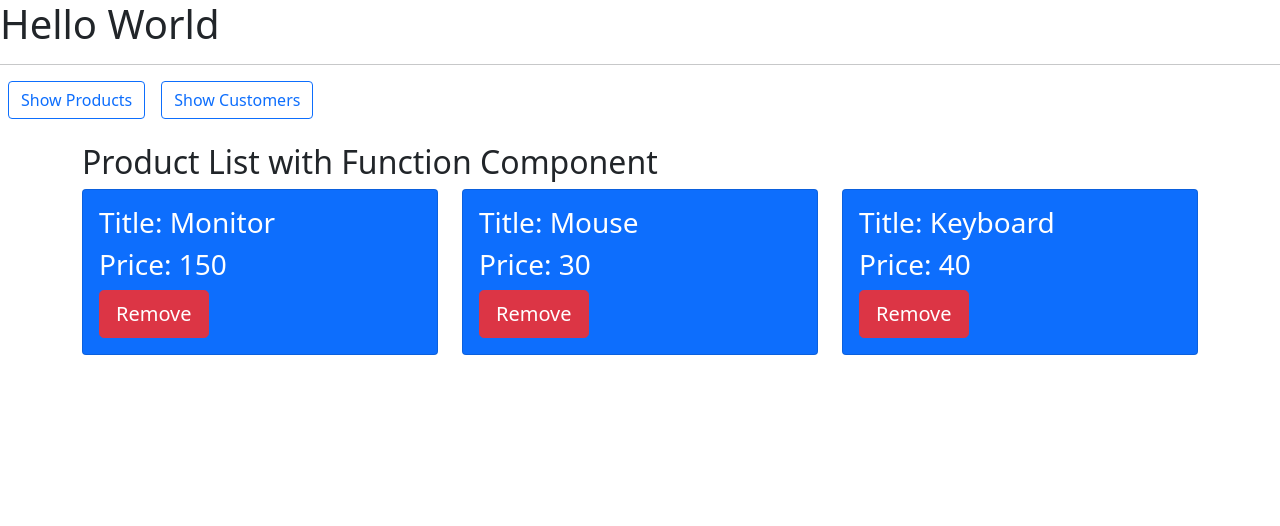
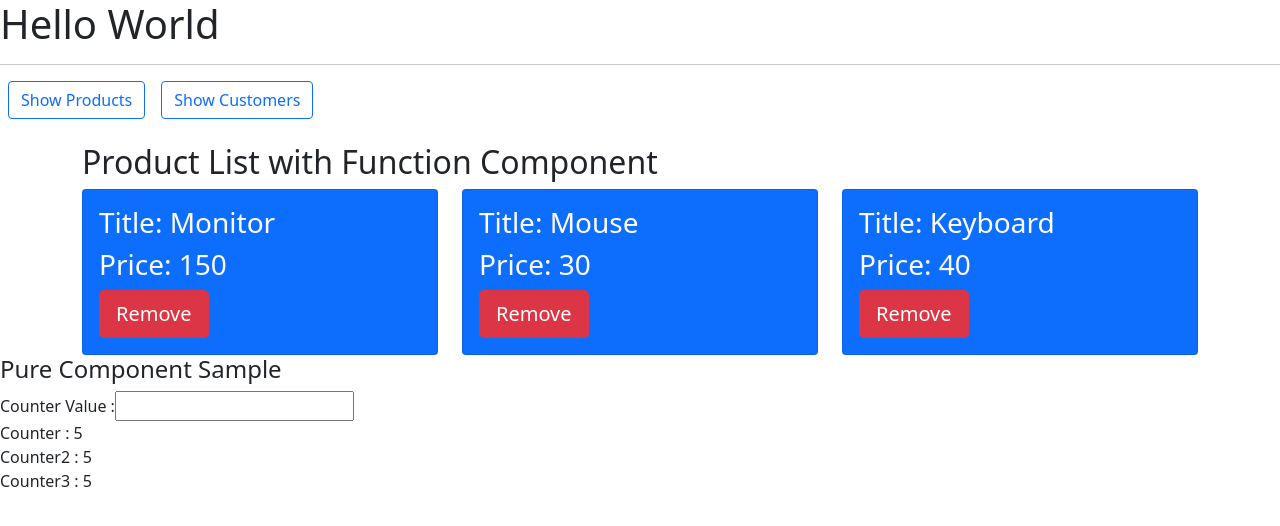
Before and after one commit to MamadTaheri/react-training, a React (Create React App) app: page / in a window 1280 px wide. Shown: the top 526 px of the page. Built offline with nearby package versions, Linux system fonts and the light colour scheme.

Commit message:
working with Pure Components

```diff
--- a/src/App.js
+++ b/src/App.js
@@ -1,9 +1,13 @@
 import React, {useState} from 'react';
 import ProductList from "./components/product/ProductList";
 import CustomerList from "./components/customer/CustomerList";
+import Counter from "./components/Counter";
+import Counter2 from "./components/Counter2";
+import Counter3 from "./components/Counter3";
 
 function App() {
     const [showProductComponent, setShowProductComponent] = useState(true);
+    const [counter, setCounter] = useState(5);
     return (
         <div>
             <h1>Hello World</h1>
@@ -13,6 +17,13 @@ function App() {
             <br />
             <br />
             {showProductComponent ? <ProductList /> : <CustomerList />}
+            <h4>Pure Component Sample</h4>
+            <label>Counter Value :
+                <input type={"number"} onChange={(event) => setCounter(parseInt(event.target.value))} />
+            </label>
+            <Counter counter={counter} />
+            <Counter2 counter={counter} />
+            <Counter3 counter={counter} />
         </div>
     );
 }
--- /dev/null
+++ b/src/components/Counter.js
@@ -0,0 +1,22 @@
+import React, {PureComponent} from 'react';
+
+class Counter extends PureComponent {
+    componentDidMount() {
+        console.log("Cpounter componentDidMount")
+    }
+
+    componentDidUpdate(){
+        console.log("Counter componentDidUpdate")
+    }
+
+
+    render() {
+        return (
+            <div>
+                Counter : {this.props.counter}
+            </div>
+        );
+    }
+}
+
+export default Counter;
--- /dev/null
+++ b/src/components/Counter2.js
@@ -0,0 +1,29 @@
+import React, {Component} from 'react';
+
+class Counter2 extends Component {
+    componentDidMount() {
+        console.log("Cpounter2 componentDidMount")
+    }
+
+    componentDidUpdate(){
+        console.log("Counter2 componentDidUpdate")
+    }
+
+    shouldComponentUpdate(nextProps, nextState) {
+        if(nextProps.counter === this.props.counter){
+            return false;
+        }
+        return true;
+    }
+
+
+    render() {
+        return (
+            <div>
+                Counter2 : {this.props.counter}
+            </div>
+        );
+    }
+}
+
+export default Counter2;
--- /dev/null
+++ b/src/components/Counter3.js
@@ -0,0 +1,14 @@
+import React, {useEffect} from 'react';
+
+const Counter3 = ({counter}) => {
+    useEffect(() => {
+        console.log("Counter 3 ComponentDidUpdate")
+    }, [counter])
+    return (
+        <div>
+            Counter3 : {counter}
+        </div>
+    );
+};
+
+export default Counter3;
```
